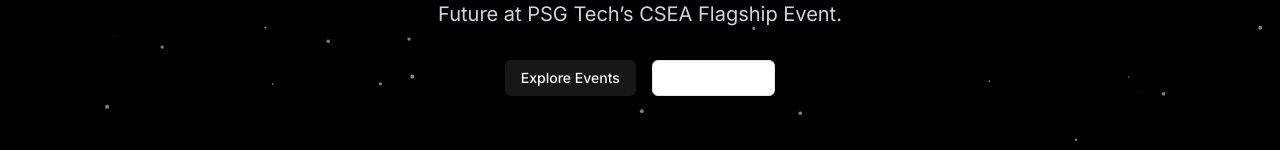
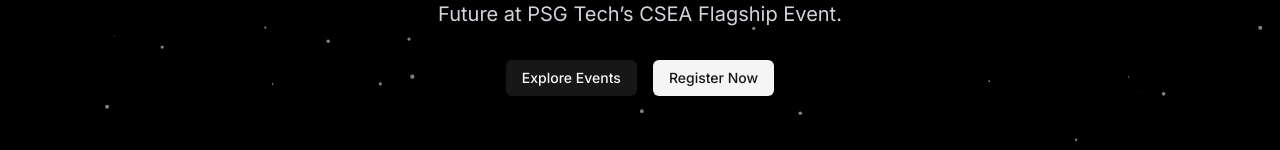
Before and after one commit to keerti144/infinitum-frontend, a Next.js app: page / in a window 1280 px wide. Shown: the part 475-625 px from the top of the page. Built offline with nearby package versions, Linux system fonts and the light colour scheme.

Commit message:
fixed register button

```diff
--- a/src/app/components/hero.tsx
+++ b/src/app/components/hero.tsx
@@ -117,7 +117,7 @@ export default function Hero() {
                     >
                         Explore Events
                     </Button>
-                    <Button asChild variant="outline">
+                    <Button asChild variant="secondary">
                         <a href="/register">Register Now</a>
                     </Button>
                 </motion.div>
```
